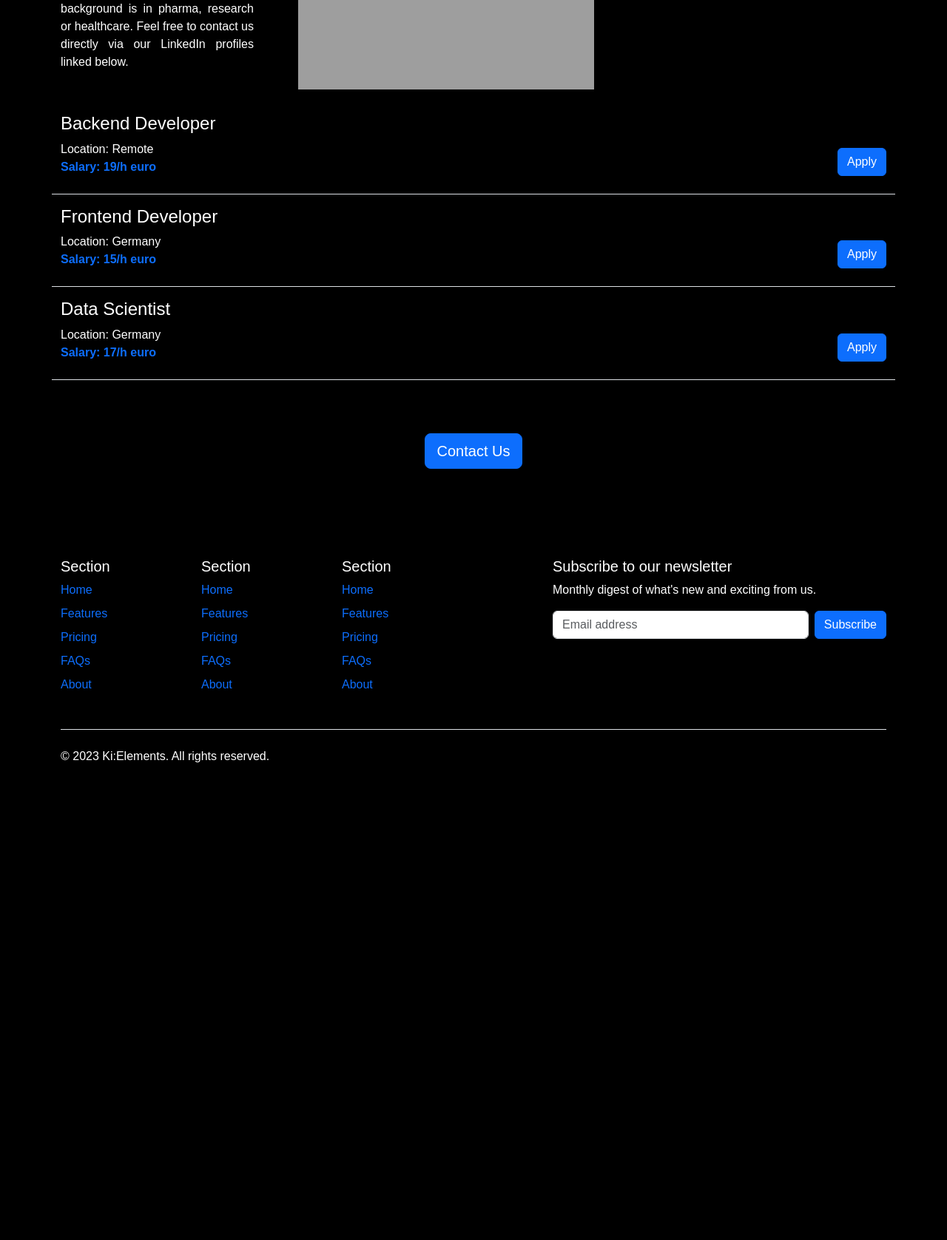
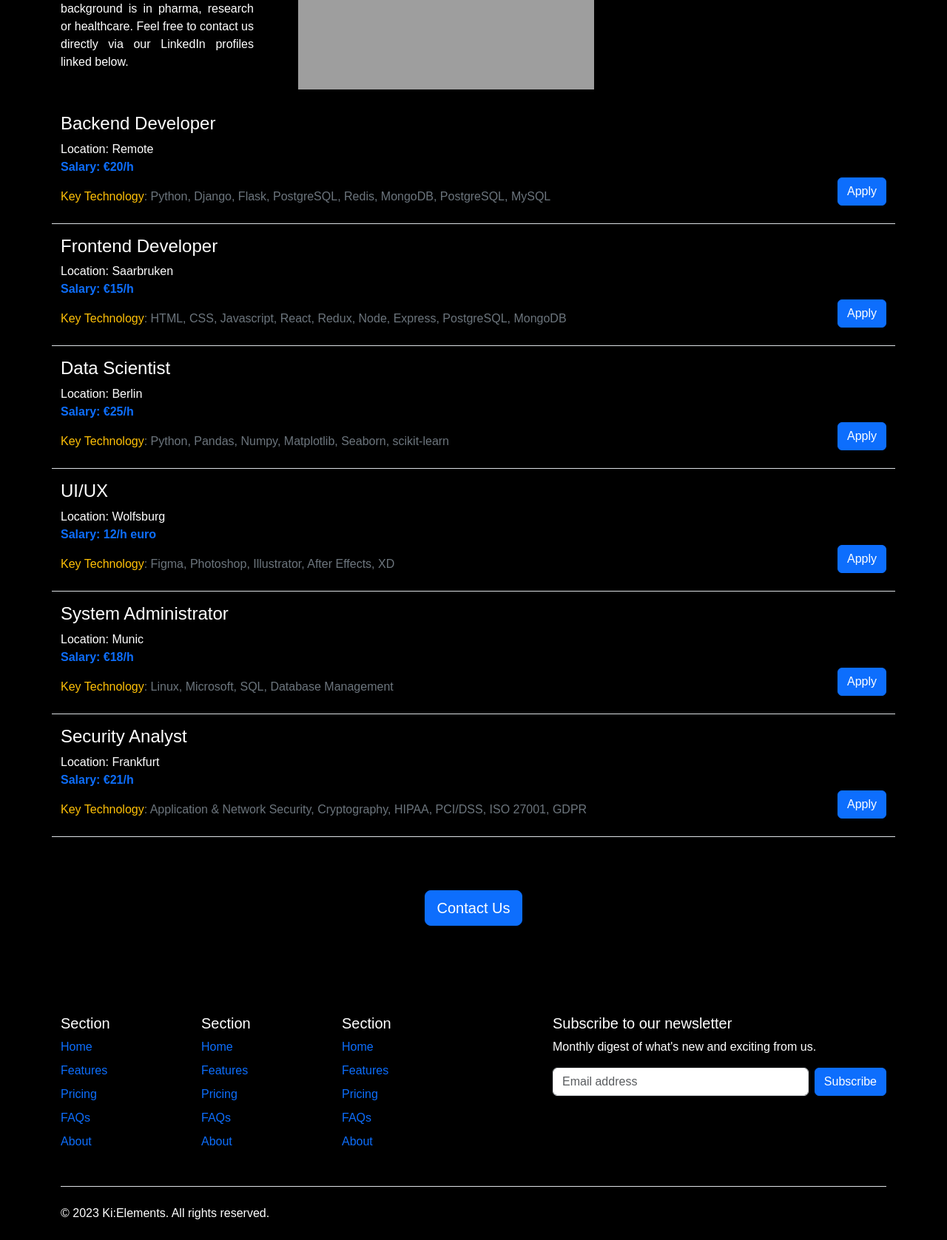
Before and after one commit to anamulislamshamim/careers_website, a Flask app: page / in a window 1280 px wide. Shown: the part 1438-3115 px from the top of the page at 74% size. Before the commit the page ends 2498 px from the top, so only its background shows below. Run offline with Flask 3, Linux system fonts and the light colour scheme; grey boxes are pictures that could not be loaded.

Commit message:
show technology section in the job items

```diff
--- a/app.py
+++ b/app.py
@@ -13,19 +13,48 @@ JOBS = [
         'id': 1,
         'title': 'Backend Developer',
         'location': 'Remote',
-        'salary': '19/h euro'
+        'salary': '€20/h',
+        'technology': 'Python, Django, Flask, PostgreSQL, Redis, MongoDB, PostgreSQL, MySQL'
     },
+
     {
         'id': 2,
         'title': 'Frontend Developer',
-        'location': 'Germany',
-        'salary': '15/h euro'
+        'location': 'Saarbruken',
+        'salary': '€15/h',
+        'technology': 'HTML, CSS, Javascript, React, Redux, Node, Express, PostgreSQL, MongoDB'
     },
+
     {
         'id': 3,
         'title': 'Data Scientist',
-        'location': 'Germany',
-        'salary': '17/h euro'
+        'location': 'Berlin',
+        'salary': '€25/h',
+        'technology': 'Python, Pandas, Numpy, Matplotlib, Seaborn, scikit-learn'
+    },
+
+    {
+        'id': 4,
+        'title': 'UI/UX',
+        'location': 'Wolfsburg',
+        'salary': '12/h euro',
+        'technology': 'Figma, Photoshop, Illustrator, After Effects, XD'
+    },
+
+    {
+        'id': 5,
+        'title': 'System Administrator',
+        'location': 'Munic',
+        'salary': '€18/h',
+        'technology': 'Linux, Microsoft, SQL, Database Management'
+    },
+
+    {
+        'id': 6,
+        'title': 'Security Analyst',
+        'location': 'Frankfurt',
+        'salary': '€21/h',
+        'technology': 'Application & Network Security, Cryptography, HIPAA, PCI/DSS, ISO 27001, GDPR'
     },
 ]
 
--- a/templates/jobitem.html
+++ b/templates/jobitem.html
@@ -2,6 +2,7 @@
   <div class='col-9'>
     <h4>{{ job.title }}</h4>
     <p>Location: {{ job.location }}<br><span class="text-primary fw-semibold">Salary: {{ job.salary }}</span></p>
+    <P class="text-secondary"><span class="text-warning">Key Technology</span>: {{ job.technology }}</P>
   </div>
   <div class='col-3 d-flex justify-content-end align-items-end pb-3'>
     <a href="mailto:career@ki-elements.de?subject=Application%20for%20{{ job['title']}}%20position%20at%20Ki%3AElements&body=Please%20provide%20the%20following%20things%3A%0D%0A%0D%0A1.%20Your%20resume%0D%0A2.%20Job%20Experience%20Certificate%20or%20Professional%20Training%20Certificate%20(If%20Applicable)%0D%0A3.%20Provide%20your%20LinkedIn%2C%20GitHub%20and%20LeetCode%20or%20HackerRank%20profile%20(If%20Applicable)%0D%0A4.%20Some%20of%20your%20best%20projects%20links%20(If%20Applicable)%0D%0A%0D%0A5.%20Important%3A%20Write%20your%20Cover%20letter%20in%20email%20body%20(Explain%20what%20quality%20motivate%20you%20to%20apply%20for%20this%20opportunity%20and%20why%20do%20you%20believe%20that%20you%20are%20the%20right%20person%20for%20this%20position)%0D%0A%0D%0A%0D%0A%0D%0AWe%20are%20excited%20to%20meet%20you%20and%20hear%20from%20you%20about%20your%20expertise!%20We%20will%20definitely%20value%20your%20time%20and%20talent.%20Sound%20good%3F%20No%20more%20late%0D%0A%0D%0A%0D%0A" class="btn btn-primary">Apply</a>
```
